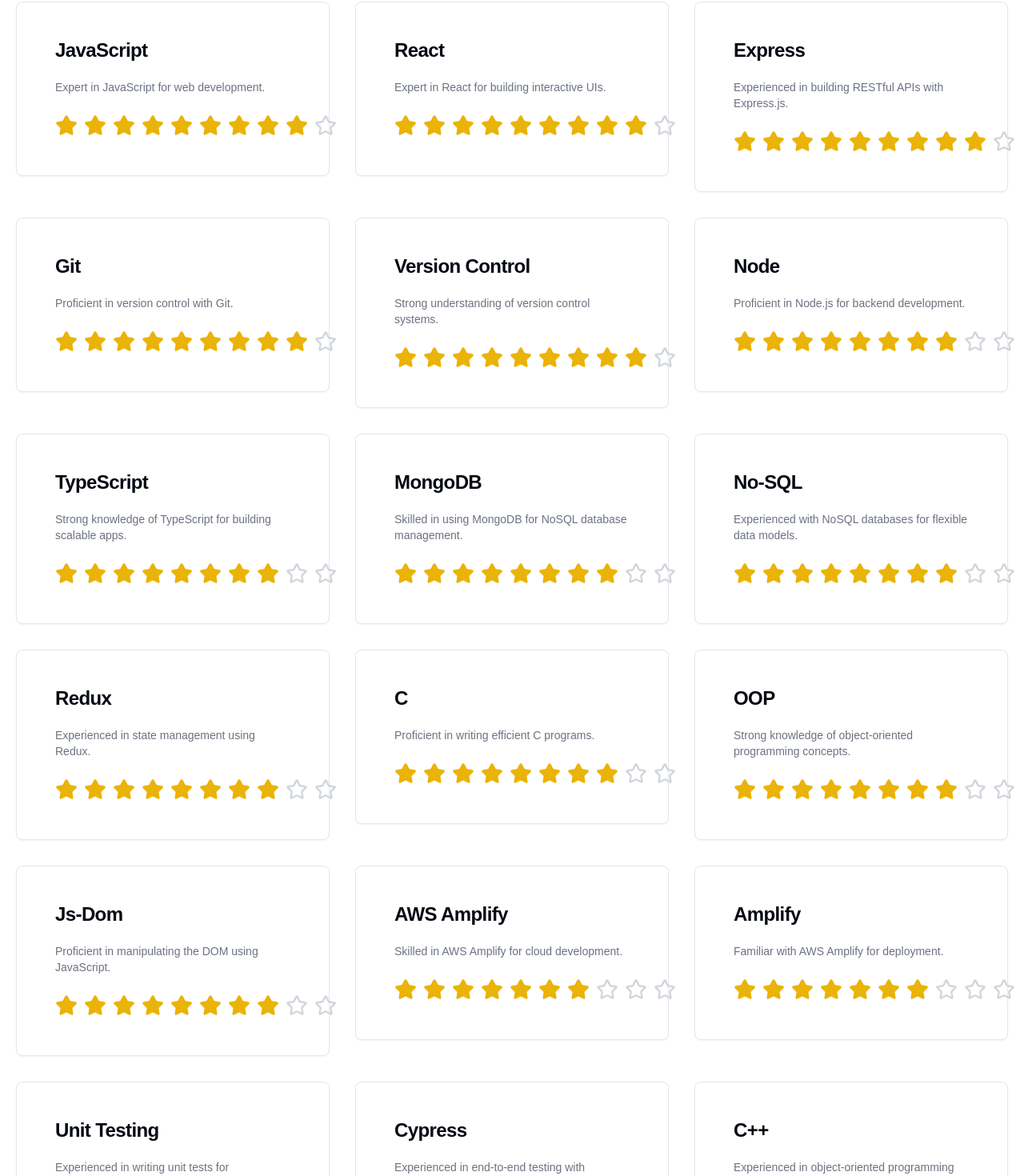
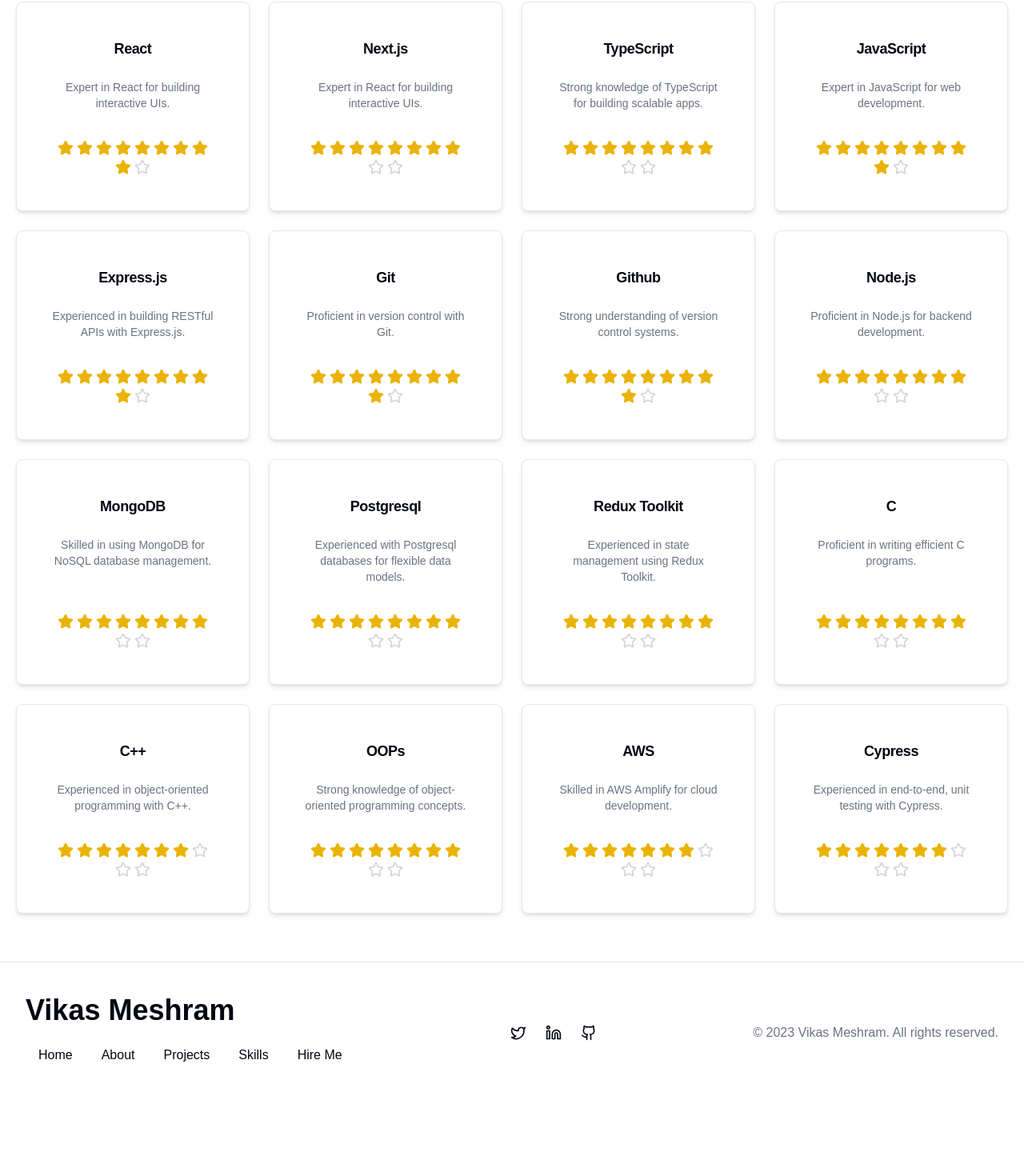
Before and after one commit to VikasMeshram2708/Portfolio, a Next.js app: page /skills in a window 1280 px wide. Shown: the part 213-1683 px from the top of the page at 80% size. After the commit the page ends 1592 px from the top, so only its background shows below. Built offline with nearby package versions, Linux system fonts and the light colour scheme.

Commit message:
udpate: changes made.

```diff
--- a/app/(public-access)/hire-me/page.tsx
+++ b/app/(public-access)/hire-me/page.tsx
@@ -95,16 +95,6 @@
               meshramvikas108@gmail.com
             </a>
           </div>
-          <div className="text-lg font-bold">
-            <span className="block dark:text-primary">Phone:</span>
-            <a href="tel:+919359301387" className="text-lg text-muted-foreground">
-              +91 9359301387
-            </a>
-            <span className="mx-2">|</span>
-            <a href="tel:+918999679318" className="text-lg text-muted-foreground">
-              +91 8999679318
-            </a>
-          </div>
         </div>
       </motion.div>
     </div>
--- a/app/(public-access)/skills/page.tsx
+++ b/app/(public-access)/skills/page.tsx
@@ -17,37 +17,37 @@
   return (
     <div className="min-h-screen w-full">
       <div className="container mx-auto p-5">
-        <h1 className="dark:text-primary my-10 text-center text-xl md:text-2xl lg:text-4xl font-bold">
+        <h1 className="dark:text-primary my-10 text-center text-xl sm:text-2xl md:text-3xl lg:text-4xl font-bold">
           My Tech Stack
         </h1>
-        <ul className="grid gap-8 grid-cols-1 sm:grid-cols-2 md:grid-cols-3 my-10">
+        <ul className="grid grid-cols-1 sm:grid-cols-2 md:grid-cols-3 lg:grid-cols-4 gap-6 my-10">
           {skills.map((skill) => {
             const fullStars = Math.floor(skill.rating);
             const hasHalfStar = skill.rating % 1 !== 0;
 
             return (
-              <motion.div
+              <motion.li
                 key={skill.title}
                 initial={{ opacity: 0, y: 20 }}
                 animate={{ opacity: 1, y: 0 }}
                 whileHover={{ scale: 1.05 }}
                 whileTap={{ scale: 0.95 }}
                 transition={{ duration: 0.4, ease: "easeInOut" }}
-                // className="rounded-lg shadow-lg"
+                className="flex flex-col items-center text-center"
               >
-                <Card className="p-6 cursor-pointer transition-transform ease-in-out transform hover:scale-105">
+                <Card className="p-5 w-full flex flex-col items-center shadow-md rounded-lg transform transition-transform hover:scale-105 h-full">
                   <CardHeader>
                     <motion.div
                       initial={{ opacity: 0 }}
                       animate={{ opacity: 1 }}
                       transition={{ duration: 0.5 }}
                     >
-                      <CardTitle className="dark:text-primary">
+                      <CardTitle className="dark:text-primary text-lg font-semibold">
                         {skill.title}
                       </CardTitle>
                     </motion.div>
                   </CardHeader>
-                  <CardContent>
+                  <CardContent className="text-center flex-grow">
                     <motion.p
                       initial={{ opacity: 0 }}
                       animate={{ opacity: 1 }}
@@ -57,32 +57,32 @@
                       {skill.description}
                     </motion.p>
                   </CardContent>
-                  <CardFooter className="flex gap-2">
+                  <CardFooter className="flex gap-1 justify-center flex-wrap mt-3">
                     {Array.from({ length: 10 }).map((_, idx) => (
                       <motion.div
                         key={idx}
-                        whileHover={{ scale: 1.3 }}
+                        whileHover={{ scale: 1.1 }}
                         transition={{
                           duration: 0.2,
                           ease: "easeOut",
                         }}
-                        className="relative"
+                        className="w-5 h-5"
                       >
                         {idx < fullStars ? (
-                          <Star className="w-7 h-7 fill-current text-yellow-500" />
+                          <Star className="w-5 h-5 fill-current text-yellow-500" />
                         ) : idx === fullStars && hasHalfStar ? (
-                          <div className="relative w-7 h-7">
-                            <Star className="absolute w-7 h-7 fill-current text-yellow-500 opacity-50" />
-                            <div className="absolute top-0 left-0 w-3.5 h-full bg-yellow-500" />
+                          <div className="relative w-5 h-5">
+                            <Star className="absolute w-5 h-5 fill-current text-yellow-500 opacity-50" />
+                            <div className="absolute top-0 left-0 w-2.5 h-full bg-yellow-500" />
                           </div>
                         ) : (
-                          <Star className="w-7 h-7 stroke-current text-gray-300" />
+                          <Star className="w-5 h-5 stroke-current text-gray-300" />
                         )}
                       </motion.div>
                     ))}
                   </CardFooter>
                 </Card>
-              </motion.div>
+              </motion.li>
             );
           })}
         </ul>
--- /dev/null
+++ b/components/ui/retro-grid.tsx
@@ -0,0 +1,69 @@
+import { cn } from "@/lib/utils";
+
+interface RetroGridProps extends React.HTMLAttributes<HTMLDivElement> {
+  /**
+   * Additional CSS classes to apply to the grid container
+   */
+  className?: string;
+  /**
+   * Rotation angle of the grid in degrees
+   * @default 65
+   */
+  angle?: number;
+  /**
+   * Grid cell size in pixels
+   * @default 60
+   */
+  cellSize?: number;
+  /**
+   * Grid opacity value between 0 and 1
+   * @default 0.5
+   */
+  opacity?: number;
+  /**
+   * Grid line color in light mode
+   * @default "gray"
+   */
+  lightLineColor?: string;
+  /**
+   * Grid line color in dark mode
+   * @default "gray"
+   */
+  darkLineColor?: string;
+}
+
+export function RetroGrid({
+  className,
+  angle = 65,
+  cellSize = 60,
+  opacity = 0.5,
+  lightLineColor = "gray",
+  darkLineColor = "gray",
+  ...props
+}: RetroGridProps) {
+  const gridStyles = {
+    "--grid-angle": `${angle}deg`,
+    "--cell-size": `${cellSize}px`,
+    "--opacity": opacity,
+    "--light-line": lightLineColor,
+    "--dark-line": darkLineColor,
+  } as React.CSSProperties;
+
+  return (
+    <div
+      className={cn(
+        "pointer-events-none absolute size-full overflow-hidden [perspective:200px]",
+        `opacity-[var(--opacity)]`,
+        className,
+      )}
+      style={gridStyles}
+      {...props}
+    >
+      <div className="absolute inset-0 [transform:rotateX(var(--grid-angle))]">
+        <div className="animate-grid [background-image:linear-gradient(to_right,var(--light-line)_1px,transparent_0),linear-gradient(to_bottom,var(--light-line)_1px,transparent_0)] [background-repeat:repeat] [background-size:var(--cell-size)_var(--cell-size)] [height:300vh] [inset:0%_0px] [margin-left:-200%] [transform-origin:100%_0_0] [width:600vw] dark:[background-image:linear-gradient(to_right,var(--dark-line)_1px,transparent_0),linear-gradient(to_bottom,var(--dark-line)_1px,transparent_0)]" />
+      </div>
+
+      <div className="absolute inset-0 bg-gradient-to-t from-white to-transparent to-90% dark:from-black" />
+    </div>
+  );
+}
--- a/data.ts
+++ b/data.ts
@@ -48,19 +48,29 @@
   },
 ];
 
-export const skills:Skill[] = [
+export const skills: Skill[] = [
+  {
+    title: "React",
+    description: "Expert in React for building interactive UIs.",
+    rating: 9,
+  },
+  {
+    title: "Next.js",
+    description: "Expert in React for building interactive UIs.",
+    rating: 8,
+  },
+  {
+    title: "TypeScript",
+    description: "Strong knowledge of TypeScript for building scalable apps.",
+    rating: 8,
+  },
   {
     title: "JavaScript",
     description: "Expert in JavaScript for web development.",
     rating: 9,
   },
   {
-    title: "React",
-    description: "Expert in React for building interactive UIs.",
-    rating: 9,
-  },
-  {
-    title: "Express",
+    title: "Express.js",
     description: "Experienced in building RESTful APIs with Express.js.",
     rating: 9,
   },
@@ -70,18 +80,13 @@
     rating: 9,
   },
   {
-    title: "Version Control",
+    title: "Github",
     description: "Strong understanding of version control systems.",
     rating: 9,
   },
   {
-    title: "Node",
+    title: "Node.js",
     description: "Proficient in Node.js for backend development.",
-    rating: 8,
-  },
-  {
-    title: "TypeScript",
-    description: "Strong knowledge of TypeScript for building scalable apps.",
     rating: 8,
   },
   {
@@ -90,13 +95,14 @@
     rating: 8,
   },
   {
-    title: "No-SQL",
-    description: "Experienced with NoSQL databases for flexible data models.",
+    title: "Postgresql",
+    description:
+      "Experienced with Postgresql databases for flexible data models.",
     rating: 8,
   },
   {
-    title: "Redux",
-    description: "Experienced in state management using Redux.",
+    title: "Redux Toolkit",
+    description: "Experienced in state management using Redux Toolkit.",
     rating: 8,
   },
   {
@@ -105,42 +111,26 @@
     rating: 8,
   },
   {
-    title: "OOP",
+    title: "C++",
+    description: "Experienced in object-oriented programming with C++.",
+    rating: 7,
+  },
+  {
+    title: "OOPs",
     description: "Strong knowledge of object-oriented programming concepts.",
     rating: 8,
   },
   {
-    title: "Js-Dom",
-    description: "Proficient in manipulating the DOM using JavaScript.",
-    rating: 8,
-  },
-  {
-    title: "AWS Amplify",
+    title: "AWS",
     description: "Skilled in AWS Amplify for cloud development.",
     rating: 7,
   },
   {
-    title: "Amplify",
-    description: "Familiar with AWS Amplify for deployment.",
-    rating: 7,
-  },
-  {
-    title: "Unit Testing",
-    description: "Experienced in writing unit tests for applications.",
-    rating: 7,
-  },
-  {
     title: "Cypress",
-    description: "Experienced in end-to-end testing with Cypress.",
-    rating: 7,
-  },
-  {
-    title: "C++",
-    description: "Experienced in object-oriented programming with C++.",
+    description: "Experienced in end-to-end, unit testing with Cypress.",
     rating: 7,
   },
 ];
-
 
 export const lists = [
   {
--- a/tailwind.config.ts
+++ b/tailwind.config.ts
@@ -57,7 +57,8 @@
   			sm: 'calc(var(--radius) - 4px)'
   		},
   		animation: {
-  			shine: 'shine var(--duration) infinite linear'
+  			shine: 'shine var(--duration) infinite linear',
+  			grid: 'grid 15s linear infinite'
   		},
   		keyframes: {
   			shine: {
@@ -70,6 +71,14 @@
   				to: {
   					'background-position': '0% 0%'
   				}
+  			},
+  			grid: {
+  				'0%': {
+  					transform: 'translateY(-50%)'
+  				},
+  				'100%': {
+  					transform: 'translateY(0)'
+  				}
   			}
   		}
   	}
```
Also changed, not shown: components/home/hero.tsx (+26 -38 lines).
